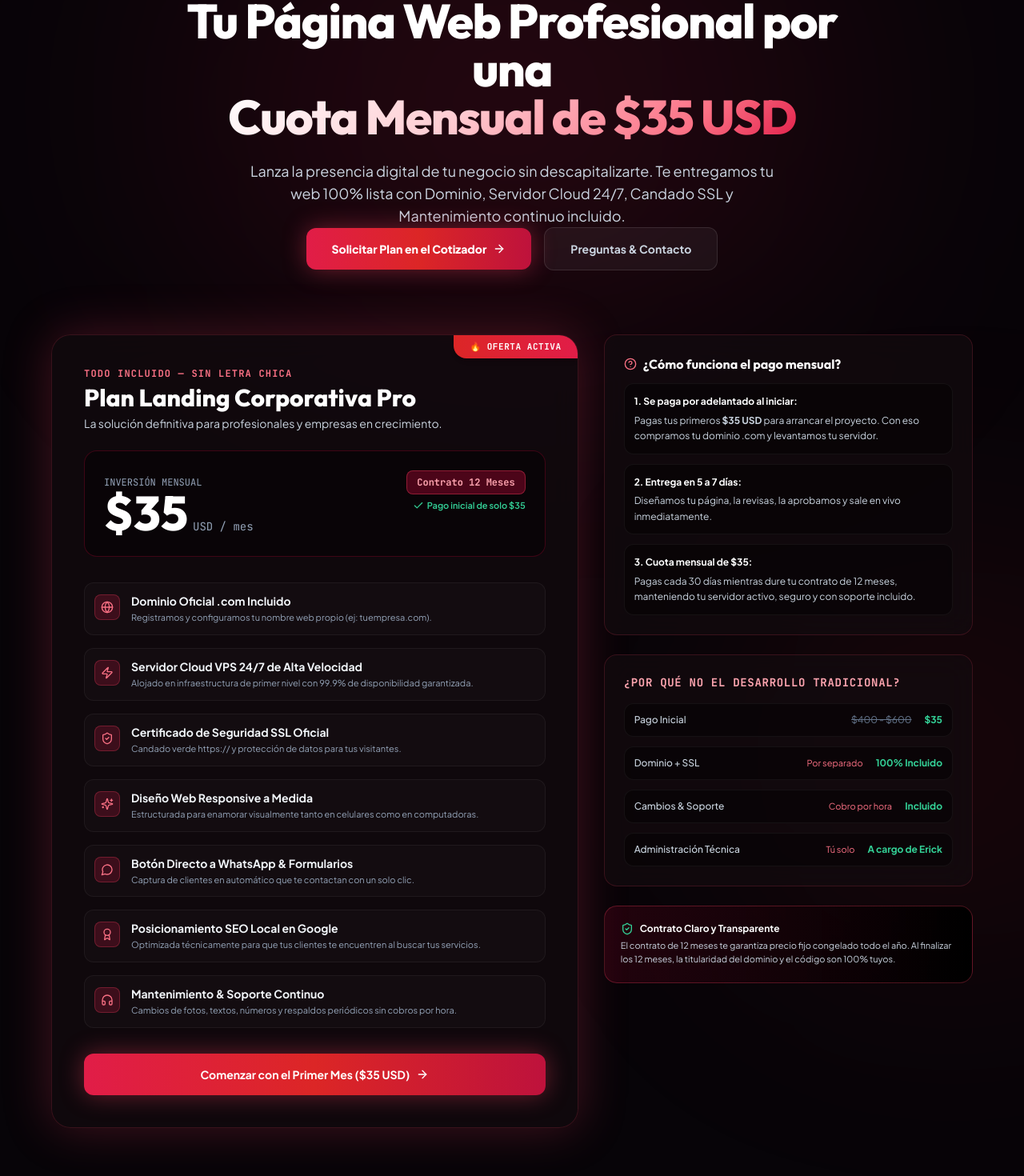
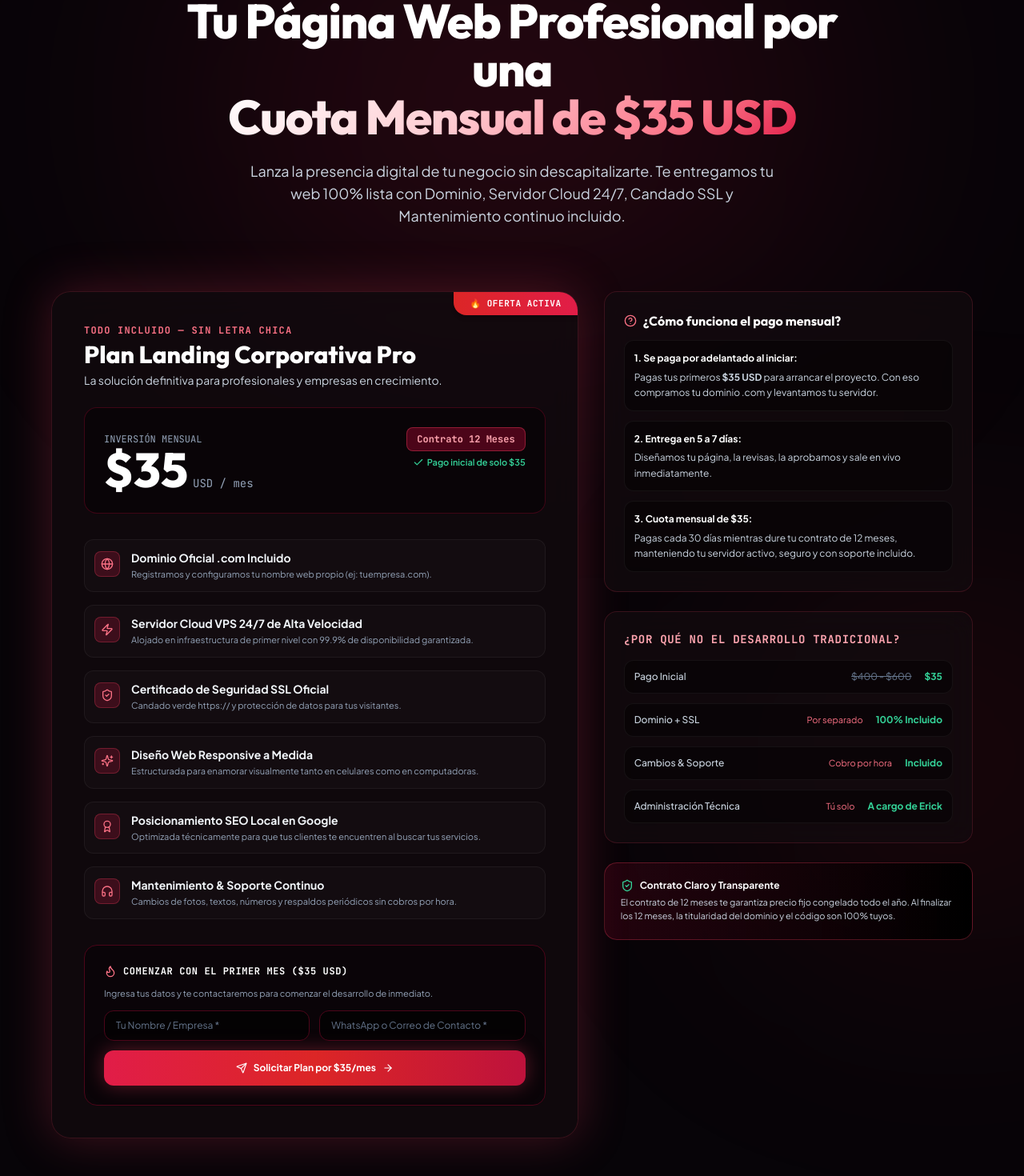
Before and after one commit to izerick/izerick-portfolio, a React (Vite) app: page /landing-page in a window 1280 px wide. Shown: the part 202-1672 px from the top of the page at 80% size. Built offline with nearby package versions, Linux system fonts and the light colour scheme.

Commit message:
fix: replace promo whatsapp redirect with direct lead submission to telegram/notion

```diff
--- a/src/pages/LandingPageOffer.tsx
+++ b/src/pages/LandingPageOffer.tsx
@@ -1,4 +1,4 @@
-import React, { useEffect } from 'react';
+import React, { useState, useEffect } from 'react';
 import { motion } from 'framer-motion';
 import { Link } from 'react-router-dom';
 import {
@@ -10,19 +10,51 @@ import {
   Sparkles,
   ArrowRight,
   HelpCircle,
-  MessageCircle,
   Award,
-  Headphones
+  Headphones,
+  Send
 } from 'lucide-react';
 
 export const LandingPageOffer: React.FC = () => {
+  const [clientName, setClientName] = useState('');
+  const [clientContact, setClientContact] = useState('');
+  const [isSending, setIsSending] = useState(false);
+  const [sentSuccess, setSentSuccess] = useState(false);
+
   useEffect(() => {
     window.scrollTo(0, 0);
   }, []);
 
-  const whatsappUrl = `https://wa.me/593999792353?text=${encodeURIComponent(
-    '¡Hola Erick! Vengo desde la página de oferta de izerick.dev y deseo solicitar el Plan Web Todo Incluido por $35 USD/mes (contrato 12 meses).'
-  )}`;
+  const handleSubmitPromoLead = async (e: React.FormEvent) => {
+    e.preventDefault();
+    if (!clientName || !clientContact) return;
+
+    setIsSending(true);
+    try {
+      const payload = {
+        name: clientName,
+        contact: clientContact,
+        service: 'OFERTA: Plan Suscripción ($35 USD / mes)',
+        message: '🔥 SOLICITUD DE OFERTA EXCLUSIVA:\n• Plan: Landing Page Todo Incluido por $35/mes (Contrato 12 meses)\n• Incluye: Dominio .com, Servidor Cloud VPS 24/7, Certificado SSL y Mantenimiento continuo.\n• Tiempo de Entrega: 5 a 7 días hábiles.',
+      };
+
+      const res = await fetch('/api/lead', {
+        method: 'POST',
+        headers: { 'Content-Type': 'application/json' },
+        body: JSON.stringify(payload),
+      });
+
+      if (res.ok) {
+        setSentSuccess(true);
+      } else {
+        alert('Hubo un inconveniente al enviar la solicitud. Intenta de nuevo por favor.');
+      }
+    } catch (err) {
+      alert('Error de conexión con el servidor de leads.');
+    } finally {
+      setIsSending(false);
+    }
+  };
 
   return (
     <div className="pt-24 pb-20 min-h-screen bg-[#070408] relative overflow-hidden">
@@ -69,29 +101,6 @@ export const LandingPageOffer: React.FC = () => {
           >
             Lanza la presencia digital de tu negocio sin descapitalizarte. Te entregamos tu web 100% lista con Dominio, Servidor Cloud 24/7, Candado SSL y Mantenimiento continuo incluido.
           </motion.p>
-
-          <motion.div
-            initial={{ opacity: 0, y: 20 }}
-            animate={{ opacity: 1, y: 0 }}
-            transition={{ delay: 0.3 }}
-          >
-            <div className="flex flex-col sm:flex-row items-center justify-center gap-4">
-              <Link
-                to="/cotizar"
-                className="w-full sm:w-auto px-8 py-4 rounded-xl bg-gradient-to-r from-rose-600 via-red-600 to-rose-700 hover:from-rose-500 hover:to-red-500 text-white font-extrabold text-sm flex items-center justify-center gap-2 shadow-[0_0_30px_rgba(244,63,94,0.4)] transition-all"
-              >
-                <span>Solicitar Plan en el Cotizador</span>
-                <ArrowRight className="w-4 h-4" />
-              </Link>
-
-              <Link
-                to="/contacto"
-                className="w-full sm:w-auto px-8 py-4 rounded-xl bg-white/5 hover:bg-white/10 text-slate-300 font-bold text-sm flex items-center justify-center gap-2 border border-white/10 transition-colors"
-              >
-                <span>Preguntas &amp; Contacto</span>
-              </Link>
-            </div>
-          </motion.div>
         </div>
 
         {/* PRICING & FEATURES GRID */}
@@ -142,7 +151,6 @@ export const LandingPageOffer: React.FC = () => {
                 { icon: Zap, title: 'Servidor Cloud VPS 24/7 de Alta Velocidad', desc: 'Alojado en infraestructura de primer nivel con 99.9% de disponibilidad garantizada.' },
                 { icon: ShieldCheck, title: 'Certificado de Seguridad SSL Oficial', desc: 'Candado verde https:// y protección de datos para tus visitantes.' },
                 { icon: Sparkles, title: 'Diseño Web Responsive a Medida', desc: 'Estructurada para enamorar visualmente tanto en celulares como en computadoras.' },
-                { icon: MessageCircle, title: 'Botón Directo a WhatsApp & Formularios', desc: 'Captura de clientes en automático que te contactan con un solo clic.' },
                 { icon: Award, title: 'Posicionamiento SEO Local en Google', desc: 'Optimizada técnicamente para que tus clientes te encuentren al buscar tus servicios.' },
                 { icon: Headphones, title: 'Mantenimiento & Soporte Continuo', desc: 'Cambios de fotos, textos, números y respaldos periódicos sin cobros por hora.' },
               ].map((item, idx) => (
@@ -158,16 +166,60 @@ export const LandingPageOffer: React.FC = () => {
               ))}
             </div>
 
-            {/* Action CTA */}
-            <a
-              href={whatsappUrl}
-              target="_blank"
-              rel="noopener noreferrer"
-              className="w-full py-4 px-6 rounded-xl bg-gradient-to-r from-rose-600 via-red-600 to-rose-700 hover:from-rose-500 hover:to-red-500 text-white font-bold text-sm font-sans flex items-center justify-center gap-2 shadow-[0_0_30px_rgba(244,63,94,0.4)] transition-all group"
-            >
-              <span>Comenzar con el Primer Mes ($35 USD)</span>
-              <ArrowRight className="w-4 h-4 group-hover:translate-x-1.5 transition-transform" />
-            </a>
+            {/* Direct Proposal Request Form */}
+            {sentSuccess ? (
+              <div className="p-6 rounded-2xl bg-emerald-950/70 border border-emerald-500/50 text-center space-y-2 shadow-lg">
+                <div className="w-12 h-12 rounded-full bg-emerald-600/20 border border-emerald-500/60 flex items-center justify-center mx-auto text-emerald-400">
+                  <Check className="w-6 h-6" />
+                </div>
+                <h4 className="text-sm font-bold text-white font-heading">¡Solicitud de Oferta Enviada a Erick!</h4>
+                <p className="text-xs text-slate-300 leading-relaxed">
+                  He recibido tu solicitud del Plan de $35 USD/mes en mi Telegram y Notion CRM. Te contactaré en breve para coordinar tu dominio y diseño.
+                </p>
+              </div>
+            ) : (
+              <form onSubmit={handleSubmitPromoLead} className="p-6 rounded-2xl bg-[#0a0408] border border-rose-950 space-y-3">
+                <div className="flex items-center gap-2 mb-1">
+                  <Flame className="w-4 h-4 text-rose-400" />
+                  <span className="text-xs font-mono font-bold text-white uppercase tracking-wider">
+                    Comenzar con el Primer Mes ($35 USD)
+                  </span>
+                </div>
+                <p className="text-[11px] text-slate-400 mb-2">
+                  Ingresa tus datos y te contactaremos para comenzar el desarrollo de inmediato.
+                </p>
+
+                <div className="grid grid-cols-1 sm:grid-cols-2 gap-3">
+                  <input
+                    type="text"
+                    required
+                    placeholder="Tu Nombre / Empresa *"
+                    value={clientName}
+                    onChange={(e) => setClientName(e.target.value)}
+                    className="w-full px-3.5 py-2.5 rounded-xl bg-black/60 border border-rose-950 text-white text-xs placeholder:text-slate-500 focus:outline-none focus:border-rose-500 transition-colors"
+                  />
+
+                  <input
+                    type="text"
+                    required
+                    placeholder="WhatsApp o Correo de Contacto *"
+                    value={clientContact}
+                    onChange={(e) => setClientContact(e.target.value)}
+                    className="w-full px-3.5 py-2.5 rounded-xl bg-black/60 border border-rose-950 text-white text-xs placeholder:text-slate-500 focus:outline-none focus:border-rose-500 transition-colors"
+                  />
+                </div>
+
+                <button
+                  type="submit"
+                  disabled={isSending}
+                  className="w-full py-3.5 px-6 rounded-xl bg-gradient-to-r from-rose-600 via-red-600 to-rose-700 hover:from-rose-500 hover:to-red-500 text-white font-bold text-xs flex items-center justify-center gap-2 shadow-[0_0_25px_rgba(244,63,94,0.35)] transition-all group"
+                >
+                  <Send className="w-3.5 h-3.5" />
+                  <span>{isSending ? 'Enviando a Telegram...' : 'Solicitar Plan por $35/mes'}</span>
+                  <ArrowRight className="w-3.5 h-3.5 group-hover:translate-x-1 transition-transform" />
+                </button>
+              </form>
+            )}
 
           </div>
 
```
